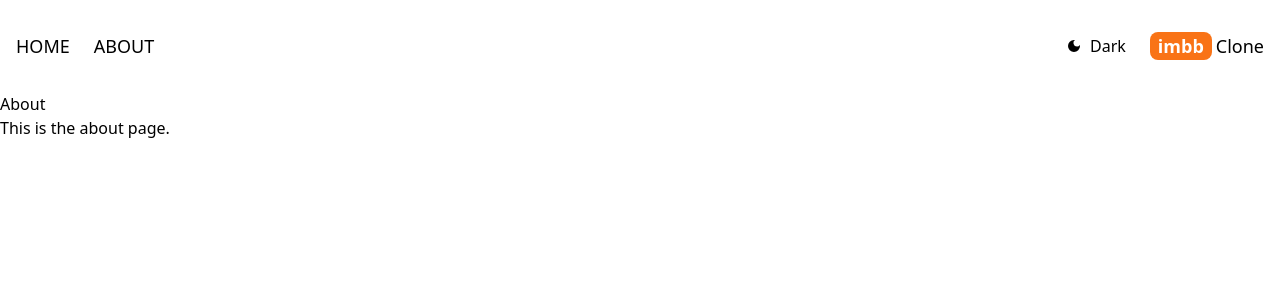
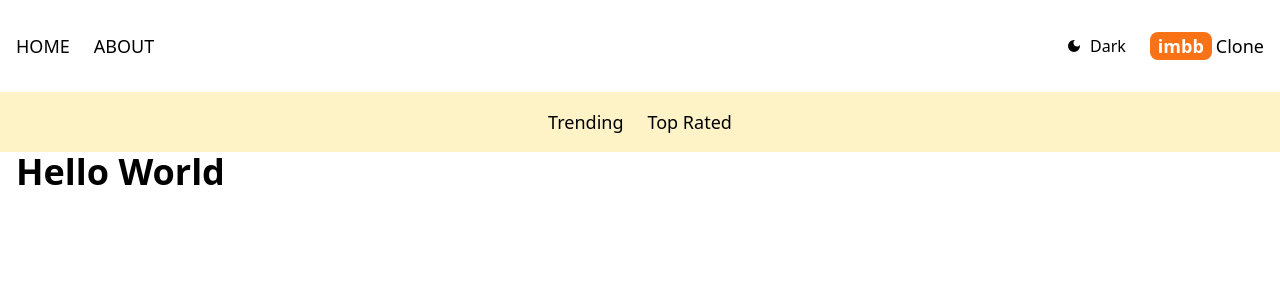
Before and after one commit to yandre13/imbb, a Next.js app: page /about in a window 1280 px wide. Shown: the top 300 px of the page. Built offline with nearby package versions, Linux system fonts and the light colour scheme.

Commit message:
feat: add and validate dynamic pages

```diff
--- /dev/null
+++ b/src/app/[page]/page.tsx
@@ -0,0 +1,17 @@
+import { navbarUrls } from '@/data/data'
+import { notFound } from 'next/navigation'
+
+export default function Page({ params }: { params: { page: string } }) {
+  const { page } = params
+
+  // if page is not defined in navbarUrls, then return 404
+  if (!navbarUrls.map((url) => url.to).includes(`/${page}`)) {
+    return notFound()
+  }
+
+  return (
+    <main className="container">
+      <h1 className="text-4xl font-bold">My page: {page}</h1>
+    </main>
+  )
+}
--- a/src/app/about/page.tsx
+++ b/src/app/about/page.tsx
@@ -1,10 +1,7 @@
-function AboutPage() {
+export default function About() {
   return (
-    <div>
-      <h1>About</h1>
-      <p>This is the about page.</p>
-    </div>
+    <main className="container">
+      <h1 className="text-4xl font-bold">Hello World</h1>
+    </main>
   )
 }
-
-export default AboutPage
--- a/src/app/layout.tsx
+++ b/src/app/layout.tsx
@@ -1,10 +1,11 @@
 import Header from '@/components/Header'
+import Nabvar from '@/components/Navbar'
 import '../styles/globals.css'
 
-// export const metadata = {
-//   title: 'Create Next App',
-//   description: 'Generated by create next app',
-// }
+export const metadata = {
+  title: 'Create Next App',
+  description: 'Generated by create next app',
+}
 
 export default function RootLayout({
   children,
@@ -15,6 +16,7 @@ export default function RootLayout({
     <html lang="en">
       <body className="transition-colors duration-300 dark:bg-gray-900 dark:text-white">
         <Header />
+        <Nabvar />
         {children}
       </body>
     </html>
--- a/src/app/page.tsx
+++ b/src/app/page.tsx
@@ -5,7 +5,7 @@ const inter = Inter({ subsets: ['latin'] })
 
 export default function Home() {
   return (
-    <main className="mx-auto max-w-7xl">
+    <main className="container">
       <h1 className="text-4xl font-bold">Hello World</h1>
     </main>
   )
--- a/src/components/Header.tsx
+++ b/src/components/Header.tsx
@@ -1,20 +1,13 @@
 import { urls } from '@/data/data'
+import Menu from './Menu'
 import MenuItem from './Menu/MenuItem'
 import ThemeSwitcher from './ThemeSwitcher'
 
-function Header() {
+export default function Header() {
   return (
     <header className="container flex justify-between py-8">
       <section>
-        <nav>
-          <ul className="flex gap-6">
-            {urls.map((url, i) => (
-              <li className="text-lg uppercase" key={i}>
-                <MenuItem {...url} />
-              </li>
-            ))}
-          </ul>
-        </nav>
+        <Menu />
       </section>
       <section className="flex gap-6">
         <ThemeSwitcher />
@@ -28,5 +21,3 @@ function Header() {
     </header>
   )
 }
-
-export default Header
--- a/src/components/Menu/MenuItem.tsx
+++ b/src/components/Menu/MenuItem.tsx
@@ -1,18 +1,9 @@
 import Link from 'next/link'
 
-type MenuItemProps = {
-  title: string
-  to: string
-}
-
-function MenuItem({ title, to }: MenuItemProps) {
+export default function MenuItem({ title, to }: MenuItemProps) {
   return (
-    <div>
-      <Link href={to}>
-        <p>{title}</p>
-      </Link>
-    </div>
+    <Link href={to}>
+      <p>{title}</p>
+    </Link>
   )
 }
-
-export default MenuItem
--- a/src/components/Menu/index.tsx
+++ b/src/components/Menu/index.tsx
@@ -1,9 +1,16 @@
-function Menu() {
+import { urls } from '@/data/data'
+import MenuItem from './MenuItem'
+
+export default function Menu() {
   return (
-    <div className="flex">
-      <div className="flex flex-col"></div>
-    </div>
+    <nav>
+      <ul className="flex gap-6">
+        {urls.map((url, i) => (
+          <li className="text-lg uppercase" key={i}>
+            <MenuItem {...url} />
+          </li>
+        ))}
+      </ul>
+    </nav>
   )
 }
-
-export default Menu
--- /dev/null
+++ b/src/components/Navbar/NavbarItem.tsx
@@ -0,0 +1,23 @@
+'use client'
+
+import { useSelectedLayoutSegment } from 'next/navigation'
+import Link from 'next/link'
+
+export default function NabvarItem({ title, to }: MenuItemProps) {
+  const segment = useSelectedLayoutSegment()
+
+  const isActive = `/${segment}` === to
+
+  return (
+    <Link
+      href={to}
+      className={`font-medium hover:text-amber-600 ${
+        isActive
+          ? 'underline decoration-amber-500 decoration-4 underline-offset-8'
+          : ''
+      }`}
+    >
+      <p>{title}</p>
+    </Link>
+  )
+}
--- /dev/null
+++ b/src/components/Navbar/index.tsx
@@ -0,0 +1,16 @@
+import { navbarUrls } from '@/data/data'
+import NabvarItem from './NavbarItem'
+
+export default function Nabvar() {
+  return (
+    <nav>
+      <ul className="flex justify-center gap-6 bg-amber-100 p-4 dark:bg-gray-600 tablet:text-lg">
+        {navbarUrls.map((url) => (
+          <li key={url.to}>
+            <NabvarItem {...url} />
+          </li>
+        ))}
+      </ul>
+    </nav>
+  )
+}
--- a/src/components/ThemeSwitcher.tsx
+++ b/src/components/ThemeSwitcher.tsx
@@ -20,7 +20,7 @@ function getInitialTheme() {
   }
 }
 
-function ThemeSwitcher() {
+export default function ThemeSwitcher() {
   const [theme, setTheme] = useState('')
 
   const toggleTheme = () =>
@@ -57,5 +57,3 @@ function ThemeSwitcher() {
     </button>
   )
 }
-
-export default ThemeSwitcher
--- a/src/data/data.ts
+++ b/src/data/data.ts
@@ -8,3 +8,14 @@ export const urls = [
     to: '/about',
   },
 ]
+
+export const navbarUrls = [
+  {
+    title: 'Trending',
+    to: '/trending',
+  },
+  {
+    title: 'Top Rated',
+    to: '/top-rated',
+  },
+]
--- /dev/null
+++ b/src/types.d.ts
@@ -0,0 +1,4 @@
+type MenuItemProps = {
+  title: string
+  to: string
+}
```
